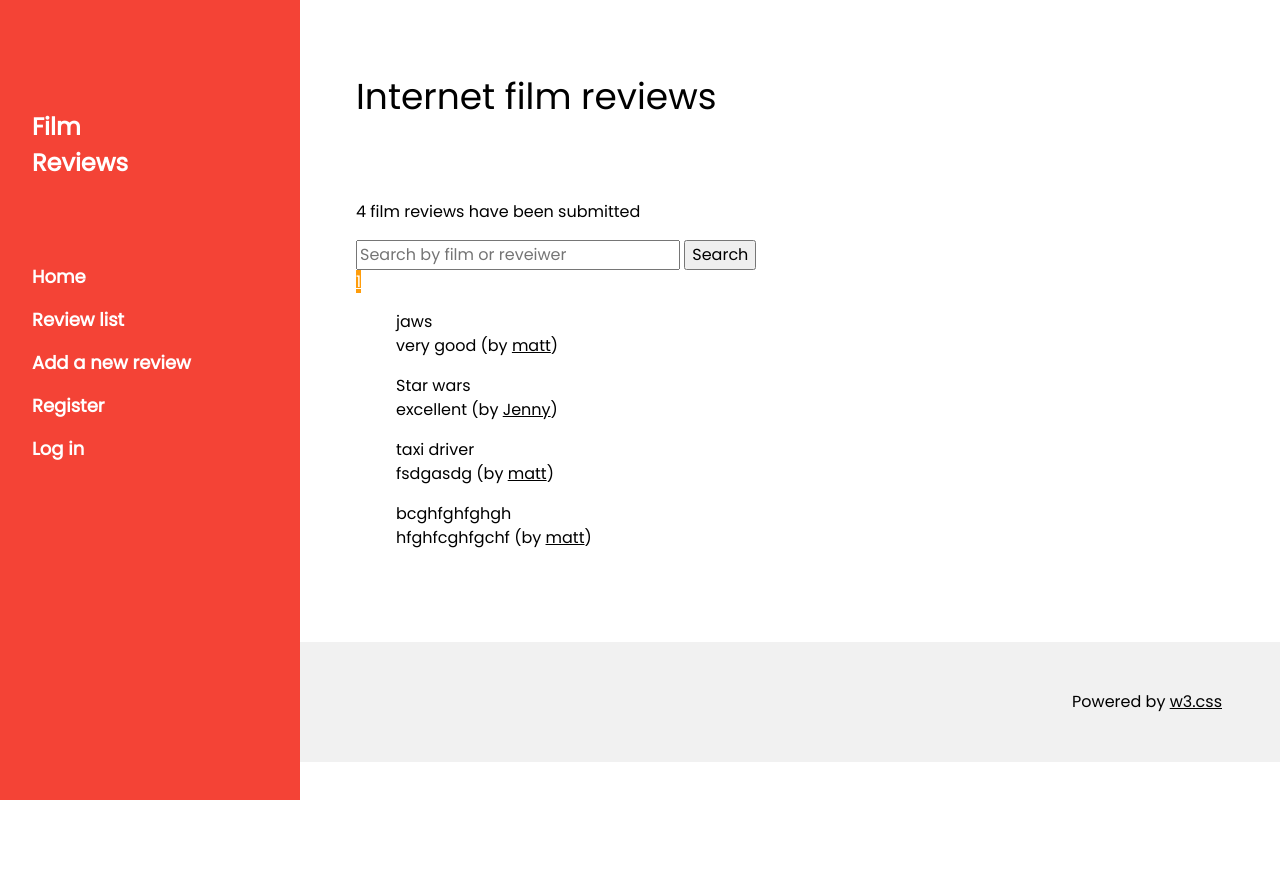
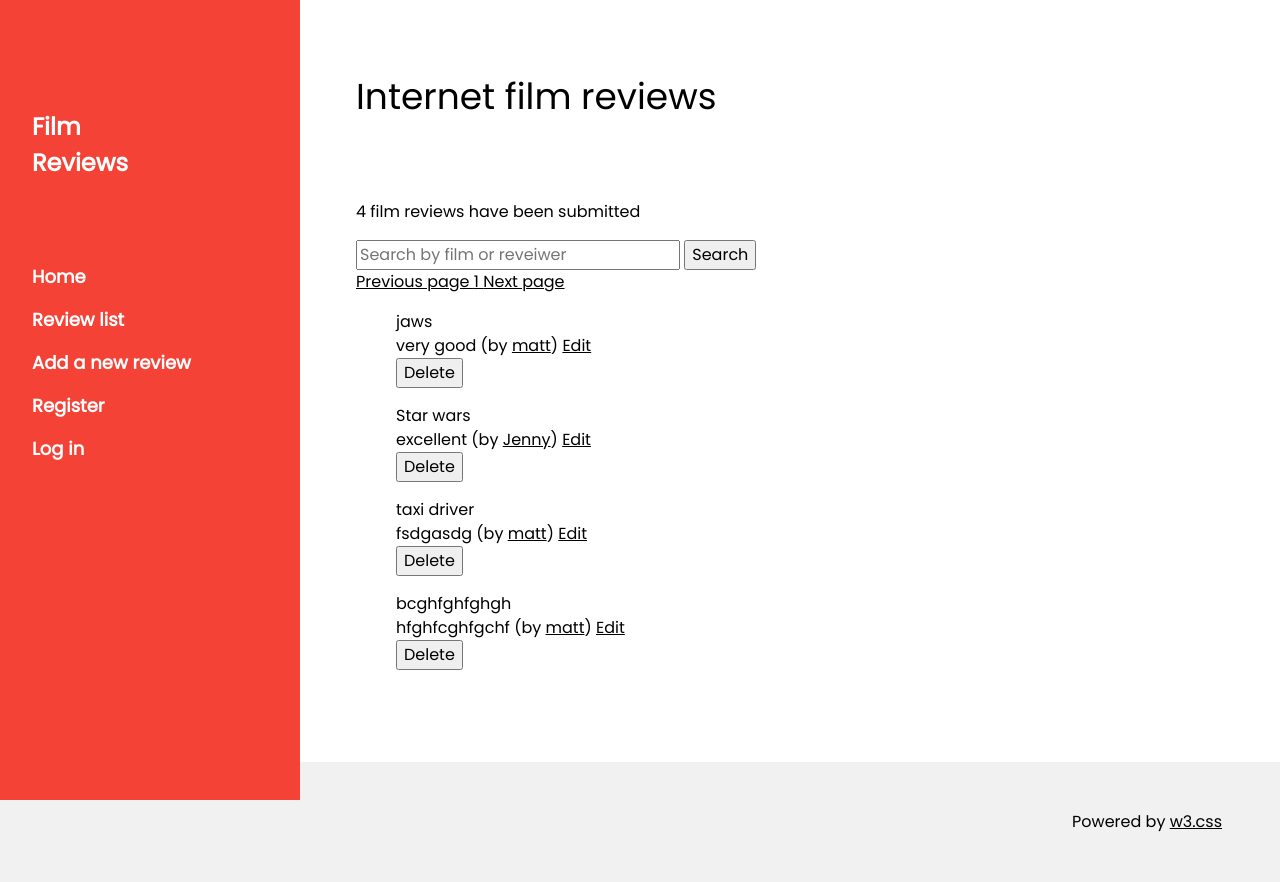
Before and after one commit to IffatSiddick/films, a PHP site: page /index.php?controller=film&action=list in a window 1280 px wide. Before the commit the page ends 800 px from the top, so only its background shows below. Run offline with PHP 8.4, Linux system fonts and the light colour scheme; data comes from the database, SQL or seed files in the repository; data that the repository does not hold is empty.

Commit message:
readded previous and next buttons

```diff
--- a/templates/films.html.php
+++ b/templates/films.html.php
@@ -1,14 +1,6 @@
-<head>
-        <style type="text/css">
-                .active{
-                        background: rgb(255, 157, 11);
-                        color: white;
-                }
-        </style>
-</head>
-
 <p><?=$totalFilms?> film reviews have been submitted</p>
 
+<!-- Search bar-->
 <form method="get" class="search-bar">
         <input type="hidden" name="controller" value="film">
         <input type="hidden" name="action" value="list">
@@ -26,19 +18,14 @@
         <?php endif; ?>
 </form>
 
-<?php if ($pagination->current_page() > 1): ?>
-        <a href="index.php?controller=film&action=list&page=<?= $pagination->prev_page()?>"> Previous page </a>
-<?php endif; ?>
+<a href="index.php?controller=film&action=list&page=<?= $pagination->prev_page()?>"> Previous page </a>
+        <?php for ($i = 1; $i <= $pages; $i++): ?>
+                <a href="index.php?controller=film&action=list&page=<?= $i ?>">
+                        <?= $i ?>
+                </a>
+        <?php endfor; ?>
+<a href="index.php?controller=film&action=list&page=<?= $pagination->next_page()?>"> Next page </a>
 
-<?php for ($i = 1; $i <= $pages; $i++): ?>
-    <a class="<?= $pagination->is_active_class($i) ?>" href="index.php?controller=film&action=list&page=<?= $i ?>">
-        <?= $i ?>
-    </a>
-<?php endfor; ?>
-
-<?php if ($pagination->current_page() < $pagination->get_pagination_number()): ?>
-        <a href="index.php?controller=film&action=list&page=<?= $pagination->next_page()?>"> Next page </a>
-<?php endif; ?>
 
 <?php
 foreach($films as $film): ?>
@@ -49,13 +36,11 @@ foreach($films as $film): ?>
                 (by <a href="mailto:<?=htmlspecialchars($film['email'], ENT_QUOTES, 'UTF-8' );?>">
                 <?=htmlspecialchars($film['name'], ENT_QUOTES, 'UTF-8'); ?></a>)
 
-                <?php if (empty($film) || $userID == $film['reviewer']): ?>
                 <a href="index.php?action=edit&id=<?=$film['id']?>">Edit</a>
 
                 <form action="index.php?action=delete" method="post">
                         <input type="hidden" name="id" value="<?=$film['id']?>">
                         <input type="submit" value="Delete">
                 </form>
-                <?php endif; ?>
         </blockquote>
 <?php endforeach;?>
```
